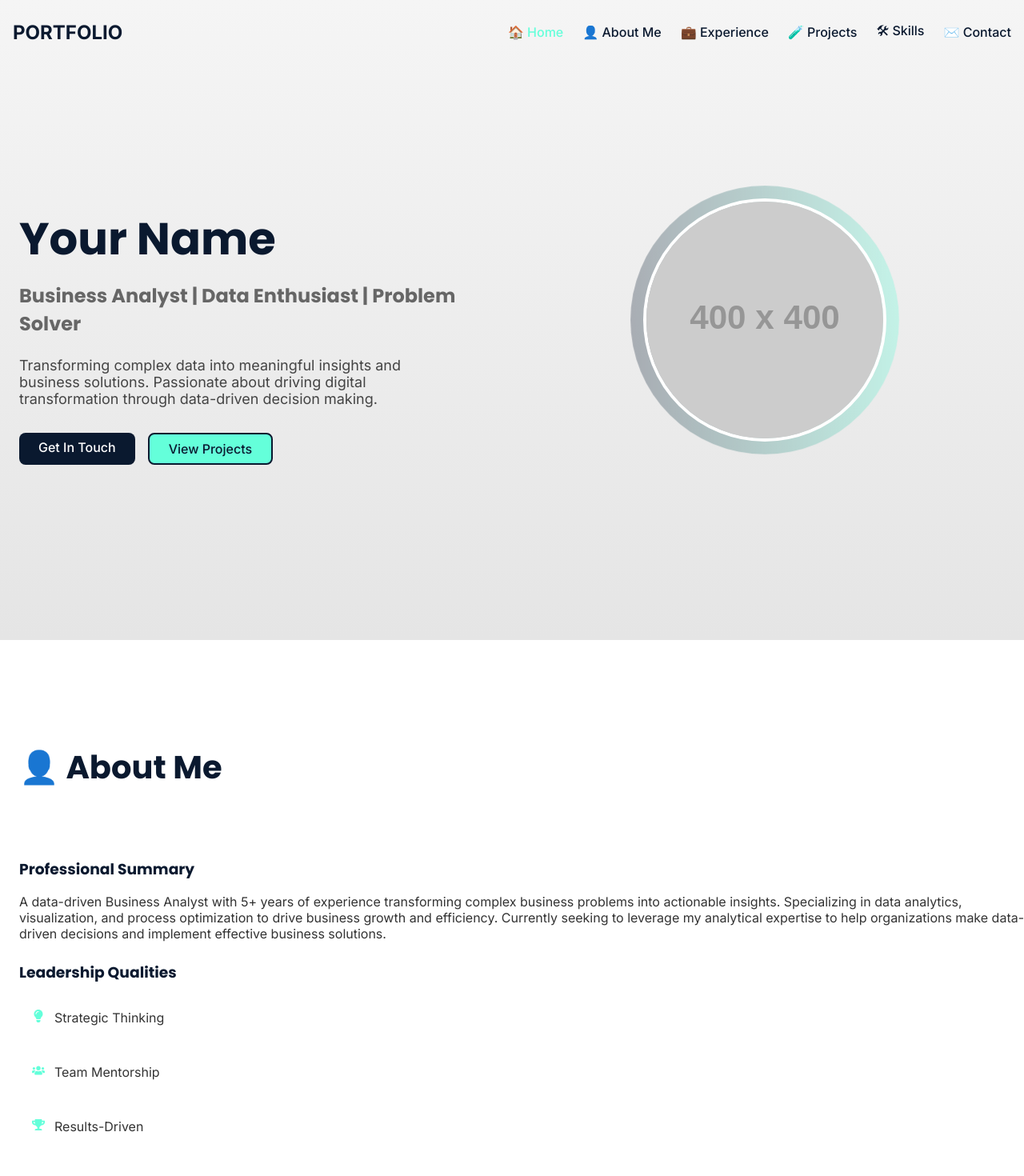
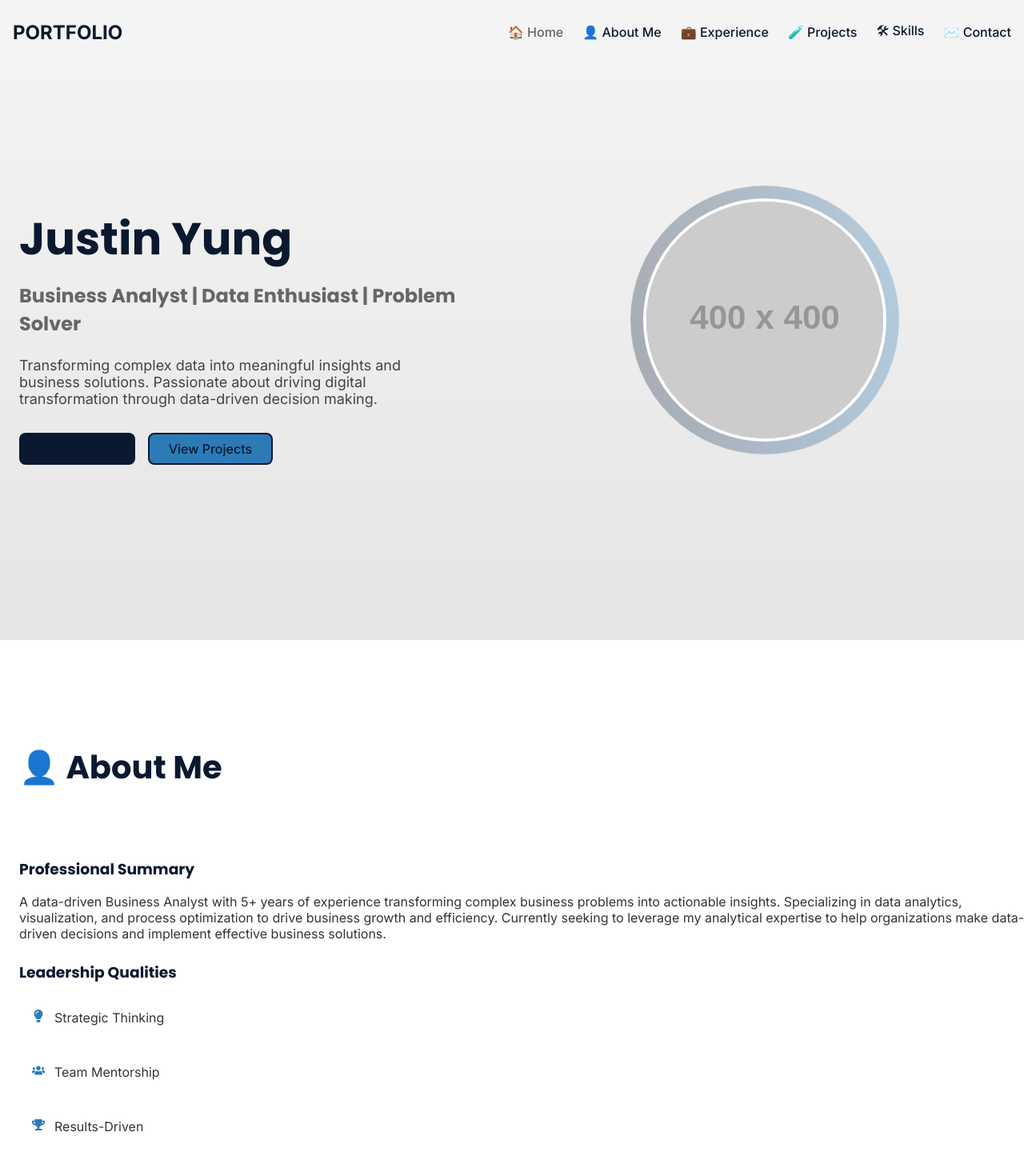
Before and after one commit to justin-yung/portfolio, a React (Vite) app: page / in a window 1280 px wide. Shown: the top 1470 px of the page at 80% size. Built offline with nearby package versions, Linux system fonts and the light colour scheme.

Commit message:
Initial commit: Portfolio website with React

```diff
--- a/src/App.css
+++ b/src/App.css
@@ -40,14 +40,29 @@ h1 {
   }
 }
 
+/* Link styles with different hover effects */
 a {
   color: #0a192f;
   text-decoration: none;
   transition: color 0.3s;
 }
 
-a:hover {
-  color: #64ffda;
+/* Internal links (anchor tags with href starting with #) */
+a[href^="#"] {
+  color: #0a192f;
+}
+
+a[href^="#"]:hover {
+  color: #666666; /* Grey color for internal links on hover */
+}
+
+/* External links (anchor tags with href not starting with #) */
+a:not([href^="#"]) {
+  color: #0a192f;
+}
+
+a:not([href^="#"]):hover {
+  color: #003366; /* Dark blue for external links on hover */
 }
 
 /* Home section styles */
@@ -150,7 +165,7 @@ a:hover {
   position: absolute;
   inset: 0;
   border-radius: 50%;
-  background: linear-gradient(to right, #0a192f, #64ffda);
+  background: linear-gradient(to right, #0a192f, #2c7bb6);
   opacity: 0.2;
   animation: pulse 2s infinite ease-in-out;
 }
@@ -234,13 +249,13 @@ a:hover {
   padding-bottom: 0.5rem;
   border-radius: 9999px;
   background-color: white;
-  border: 2px solid #64ffda;
+  border: 2px solid #2c7bb6;
   margin: 0.25rem;
   transition: background-color 0.3s, color 0.3s;
 }
 
 .skill-bubble:hover {
-  background-color: #64ffda;
+  background-color: #2c7bb6;
   color: white;
 }
 
@@ -266,8 +281,8 @@ a:hover {
 }
 
 .btn-secondary {
-  background-color: #64ffda;
-  color: #0a192f;
+  background-color: #2c7bb6;
+  color: white;
 }
 
 .btn-secondary:hover {
@@ -344,7 +359,7 @@ nav.scrolled {
 }
 
 .navbar-link:hover, .navbar-link.active {
-  color: #64ffda;
+  color: #666666; /* Grey for internal navigation links */
 }
 
 .mobile-menu-button {
@@ -394,7 +409,7 @@ nav.scrolled {
 }
 
 .mobile-menu-link:hover, .mobile-menu-link.active {
-  color: #64ffda;
+  color: #666666; /* Grey for internal navigation links */
 }
 
 /* Footer styles */
@@ -419,7 +434,7 @@ nav.scrolled {
 }
 
 .footer-icon {
-  color: #64ffda;
+  color: #2c7bb6; /* Darker blue for better readability */
   margin: 0 0.25rem;
 }
 
@@ -431,13 +446,13 @@ nav.scrolled {
 
 /* Color utility classes */
 .bg-primary { background-color: #0a192f; }
-.bg-secondary { background-color: #64ffda; }
+.bg-secondary { background-color: #2c7bb6; }
 .bg-accent { background-color: #ff6b6b; }
 .bg-background { background-color: #f5f5f5; }
 .bg-white { background-color: white; }
 
 .text-primary { color: #0a192f; }
-.text-secondary { color: #64ffda; }
+.text-secondary { color: #2c7bb6; }
 .text-accent { color: #ff6b6b; }
 .text-white { color: white; }
 
--- a/src/components/Footer.jsx
+++ b/src/components/Footer.jsx
@@ -7,7 +7,7 @@ const Footer = () => {
     <footer className="footer">
       <div className="footer-container">
         <p className="footer-text">
-          &copy; {year} Your Name. Built with
+          &copy; {year} Justin Yung. Built with
           <FaHeart className="footer-icon" />
           using React
         </p>
--- a/src/sections/Contact.jsx
+++ b/src/sections/Contact.jsx
@@ -108,17 +108,17 @@ const Contact = () => {
               className="space-y-4"
             >
               <a
-                href="mailto:your.email@example.com"
+                href="mailto:yungjustin806@gmail.com"
                 className="flex items-center text-gray-700 hover:text-secondary transition-colors duration-300"
               >
                 <div className="w-12 h-12 rounded-full bg-gray-100 flex items-center justify-center mr-4">
                   <FaEnvelope className="text-primary text-xl" />
                 </div>
-                <span>your.email@example.com</span>
+                <span>yungjustin806@gmail.com</span>
               </a>
 
               <a
-                href="https://linkedin.com/in/yourprofile"
+                href="https://www.linkedin.com/in/justin-yung-277711226/"
                 target="_blank"
                 rel="noopener noreferrer"
                 className="flex items-center text-gray-700 hover:text-secondary transition-colors duration-300"
@@ -126,11 +126,11 @@ const Contact = () => {
                 <div className="w-12 h-12 rounded-full bg-gray-100 flex items-center justify-center mr-4">
                   <FaLinkedin className="text-primary text-xl" />
                 </div>
-                <span>linkedin.com/in/yourprofile</span>
+                <span>LinkedIn</span>
               </a>
 
               <a
-                href="https://github.com/yourusername"
+                href="https://github.com/justin-yung"
                 target="_blank"
                 rel="noopener noreferrer"
                 className="flex items-center text-gray-700 hover:text-secondary transition-colors duration-300"
@@ -138,7 +138,7 @@ const Contact = () => {
                 <div className="w-12 h-12 rounded-full bg-gray-100 flex items-center justify-center mr-4">
                   <FaGithub className="text-primary text-xl" />
                 </div>
-                <span>github.com/yourusername</span>
+                <span>GitHub</span>
               </a>
             </motion.div>
           </motion.div>
--- a/src/sections/Home.jsx
+++ b/src/sections/Home.jsx
@@ -16,7 +16,7 @@ const Home = () => {
               animate={{ opacity: 1, y: 0 }}
               transition={{ duration: 0.5, delay: 0.2 }}
             >
-              Your Name
+              Justin Yung
             </motion.h1>
 
             <motion.h2
```
